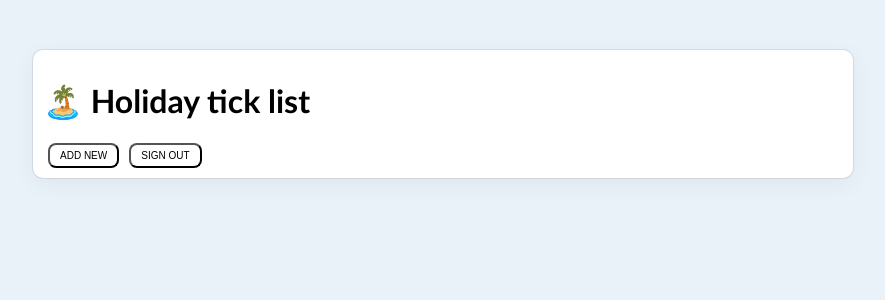
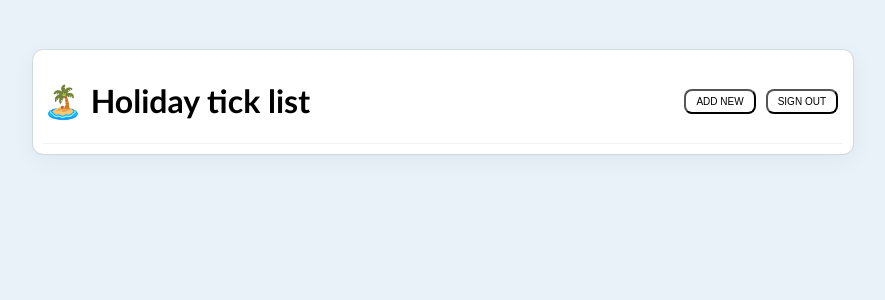
Before and after one commit to jlcarrascof/To-Do-App-PERN, a React (Vite) app in the folder client/: page / in a window 1280 px wide. Shown: the top 300 px of the page, without its empty margins (197-1082 px from the left). Built offline with nearby package versions, Linux system fonts and the light colour scheme.

Commit message:
Give styles to .list-header class to put the button in the right side

```diff
--- a/client/src/index.css
+++ b/client/src/index.css
@@ -32,5 +32,8 @@ body {
 /* List Header */
 
 .list-header {
-
+    width: 100%;
+    display: flex;
+    justify-content: space-between;
+    border-bottom: rgba(0, 0, 0, 0.05) 1px solid;
 }
```
